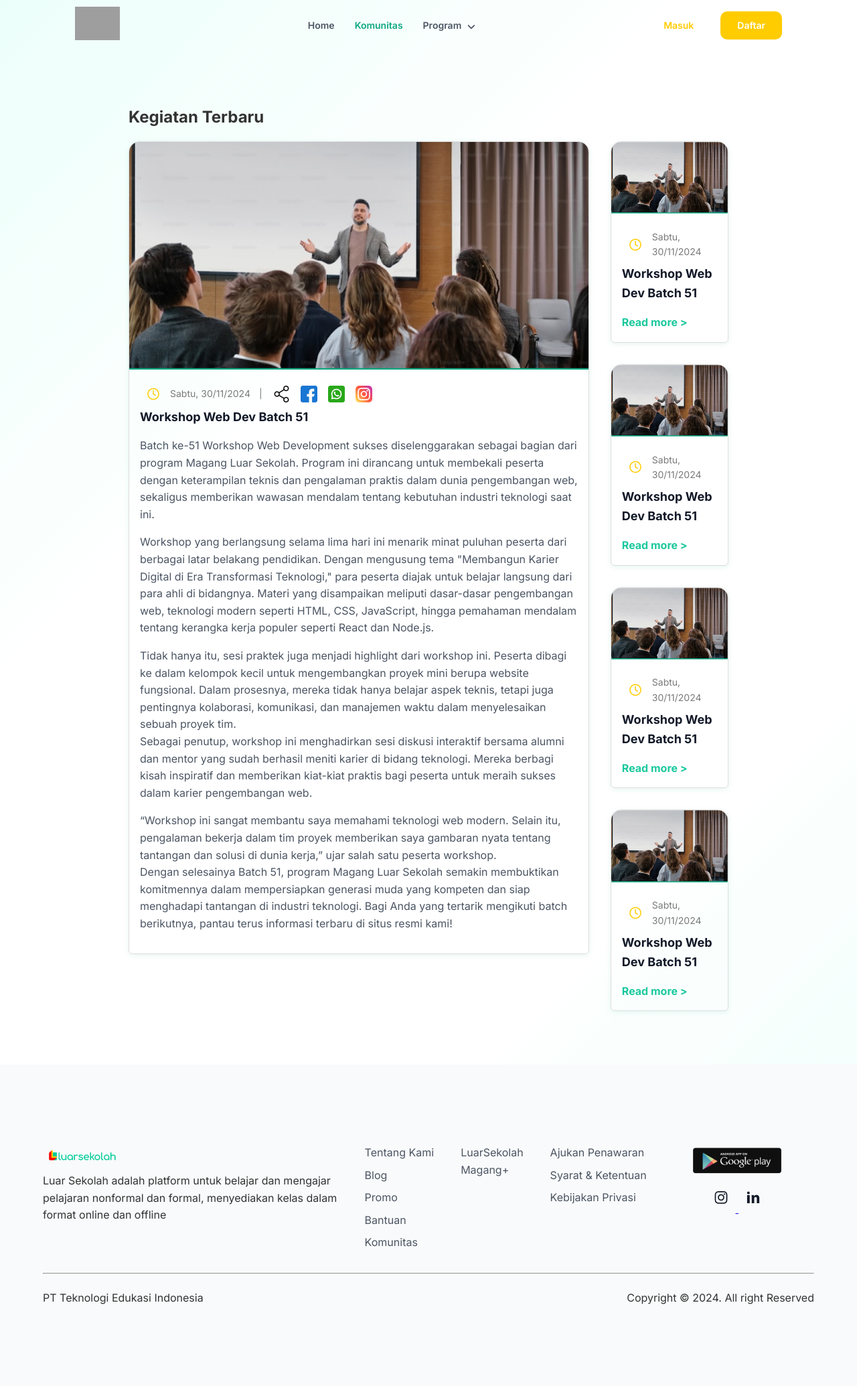
After one commit to arru-tech/app-luar-sekolah, a PHP site: page /news-detail.php in a window 1280 px wide. The commit adds this page. Shown: the whole page at 67% size. Run offline with PHP 8.4, Linux system fonts and the light colour scheme; grey boxes are pictures that could not be loaded.

Commit message:
add news-detail.php

```diff
--- a/component/class.php
+++ b/component/class.php
@@ -30,7 +30,7 @@
             </div>
 
             <div class="button">
-                <a href="#">Gabung sekarang</a>
+                <a href="https://t.me/+FHnsDdl9V7w2MWJl">Gabung sekarang</a>
             </div>
 
         </div>
@@ -61,7 +61,7 @@
             </div>
 
             <div class="button2">
-                <a href="#">Gabung sekarang</a>
+                <a href="https://t.me/+FHnsDdl9V7w2MWJl">Gabung sekarang</a>
             </div>
         </div>
 
@@ -94,7 +94,7 @@
             </div>
 
             <div class="button">
-                <a href="#">Gabung sekarang</a>
+                <a href="https://t.me/+FHnsDdl9V7w2MWJl">Gabung sekarang</a>
             </div>
         </div>
     </div>
--- a/component/contact.php
+++ b/component/contact.php
@@ -7,7 +7,7 @@
             <p>Komunikasikan dulu dengan admin, bisa jadi solusi!</p>
         </div>
         <div class="contact-button">
-            <button type="button" href="">Klik untuk tanya lebih lanjut</button>
+            <a href="https://api.whatsapp.com/send?phone=628112021444&text=Halo%20Luarsekolah">Klik untuk tanya lebih lanjut</a>
         </div>
     </div>
 
@@ -16,7 +16,7 @@
             <p>Hi, kami siap membantu jika Anda mengalami kendala!</p>
         </div>
         <div class="whatsapp-logo">
-            <a href="">
+            <a href="https://api.whatsapp.com/send?phone=628112021444&text=Halo%20Luarsekolah">
                 <img src="./img/whatsapp-logo.png" alt="Whatsapp">
             </a>
         </div>
--- a/component/hero.php
+++ b/component/hero.php
@@ -12,7 +12,7 @@
                 <p>berinteraksi dan bersikusi. #Sampaijadibisa</p>
             </div>
             <div class="hero-text-button">
-                <button type="button" href="">Gabung Komunitas</button>
+                <a href="https://t.me/+FHnsDdl9V7w2MWJl">Gabung Komunitas</a>
             </div>
             <hr>
             <div class="hero-text-element">
--- a/component/navbar.php
+++ b/component/navbar.php
@@ -3,14 +3,14 @@
 
 <nav class="navbar">
     <div class="logo">
-        <a href="#">
+        <a href="./index.php">
         <img src="./img/LS-logo-master.png" alt="Logo">
         </a>
     </div>
     <div class="menu">
         <ul>
-            <li><a href="#" class="nav-link home">Home</a></li>
-            <li><a href="#" class="nav-link komunitas">Komunitas</a></li>
+            <li><a href="https://luarsekolah.com/" class="nav-link home">Home</a></li>
+            <li><a href="./index.php" class="nav-link komunitas">Komunitas</a></li>
             <li>
                     <a href="#" class="nav-link program">Program <i class="fa-solid fa-angle-down fa-sm" style="vertical-align: middle; margin-left: 5px;"></i></a>
 
--- /dev/null
+++ b/component/news-detail.php
@@ -0,0 +1,108 @@
+<section class="event-parent">
+    <div class="event-container">
+        <div class="event-container-1">
+            <p>Kegiatan Terbaru</p>
+            <div class="event-section">
+                <div class="event-section-1">
+                    <div class="card-big">
+                        <div class="card-image">
+                            <img src="./img/card-images-big.png" alt="Webinar">
+                        </div>
+                        <div class="card-content">
+                            <div class="card-date">
+                                <img src="./img/clock.png" alt="" id="no-padding">
+                                <span>Sabtu, 30/11/2024</span>
+                                <span>|</span>
+                                <img src="./img/share-button.png" alt="">
+                                <img src="./img/facebook-button.png" alt="">
+                                <img src="./img/whatsapp-button.png" alt="">
+                                <img src="./img/instagram-button.png" alt="">
+                            </div>
+                            <h3 class="card-title">
+                                Workshop Web Dev Batch 51
+                            </h3>
+                            <div class="event-text">
+                                <p>
+                                    Batch ke-51 Workshop Web Development sukses diselenggarakan sebagai bagian dari program Magang Luar Sekolah. Program ini dirancang untuk membekali peserta dengan keterampilan teknis dan pengalaman praktis dalam dunia pengembangan web, sekaligus memberikan wawasan mendalam tentang kebutuhan industri teknologi saat ini.
+                                </p>
+                                <p>
+                                    Workshop yang berlangsung selama lima hari ini menarik minat puluhan peserta dari berbagai latar belakang pendidikan. Dengan mengusung tema "Membangun Karier Digital di Era Transformasi Teknologi," para peserta diajak untuk belajar langsung dari para ahli di bidangnya. Materi yang disampaikan meliputi dasar-dasar pengembangan web, teknologi modern seperti HTML, CSS, JavaScript, hingga pemahaman mendalam tentang kerangka kerja populer seperti React dan Node.js.
+                                </p>
+                                <p>
+                                    Tidak hanya itu, sesi praktek juga menjadi highlight dari workshop ini. Peserta dibagi ke dalam kelompok kecil untuk mengembangkan proyek mini berupa website fungsional. Dalam prosesnya, mereka tidak hanya belajar aspek teknis, tetapi juga pentingnya kolaborasi, komunikasi, dan manajemen waktu dalam menyelesaikan sebuah proyek tim.
+                                    <br>Sebagai penutup, workshop ini menghadirkan sesi diskusi interaktif bersama alumni dan mentor yang sudah berhasil meniti karier di bidang teknologi. Mereka berbagi kisah inspiratif dan memberikan kiat-kiat praktis bagi peserta untuk meraih sukses dalam karier pengembangan web.
+                                </p>
+                                <p>
+                                    “Workshop ini sangat membantu saya memahami teknologi web modern. Selain itu, pengalaman bekerja dalam tim proyek memberikan saya gambaran nyata tentang tantangan dan solusi di dunia kerja,” ujar salah satu peserta workshop.
+                                    <br>Dengan selesainya Batch 51, program Magang Luar Sekolah semakin membuktikan komitmennya dalam mempersiapkan generasi muda yang kompeten dan siap menghadapi tantangan di industri teknologi. Bagi Anda yang tertarik mengikuti batch berikutnya, pantau terus informasi terbaru di situs resmi kami!
+                                </p>
+                            </div>
+                        </div>
+                    </div>
+                </div>
+                <div class="event-section-2">
+                    <div class="card" id="card-margin">
+                        <div class="card-image">
+                            <img src="./img/card-images.png" alt="Webinar">
+                        </div>
+                        <div class="card-content">
+                            <div class="card-date">
+                                <img src="./img/clock.png" alt="">
+                                <span>Sabtu, 30/11/2024</span>
+                            </div>
+                            <h3 class="card-title">
+                                Workshop Web Dev Batch 51
+                            </h3>
+                            <a href="#" class="card-link">Read more &#62;</a>
+                        </div>
+                    </div>
+                    <div class="card" id="card-margin-2">
+                        <div class="card-image">
+                            <img src="./img/card-images.png" alt="Webinar">
+                        </div>
+                        <div class="card-content">
+                            <div class="card-date">
+                                <img src="./img/clock.png" alt="">
+                                <span>Sabtu, 30/11/2024</span>
+                            </div>
+                            <h3 class="card-title">
+                                Workshop Web Dev Batch 51
+                            </h3>
+                            <a href="#" class="card-link">Read more &#62;</a>
+                        </div>
+                    </div>
+                    <div class="card" id="card-margin-2">
+                        <div class="card-image">
+                            <img src="./img/card-images.png" alt="Webinar">
+                        </div>
+                        <div class="card-content">
+                            <div class="card-date">
+                                <img src="./img/clock.png" alt="">
+                                <span>Sabtu, 30/11/2024</span>
+                            </div>
+                            <h3 class="card-title">
+                                Workshop Web Dev Batch 51
+                            </h3>
+                            <a href="#" class="card-link">Read more &#62;</a>
+                        </div>
+                    </div>
+                    <div class="card" id="card-margin-2">
+                        <div class="card-image">
+                            <img src="./img/card-images.png" alt="Webinar">
+                        </div>
+                        <div class="card-content">
+                            <div class="card-date">
+                                <img src="./img/clock.png" alt="">
+                                <span>Sabtu, 30/11/2024</span>
+                            </div>
+                            <h3 class="card-title">
+                                Workshop Web Dev Batch 51
+                            </h3>
+                            <a href="#" class="card-link">Read more &#62;</a>
+                        </div>
+                    </div>
+                </div>
+            </div>
+        </div>
+    </div>
+</section>
--- a/css/activity.css
+++ b/css/activity.css
@@ -52,12 +52,12 @@
     text-align: center;
 }
 
-.activity-col-1 button {
+.activity-col-1 a {
     color: white;
     background-color: #0EA781;
     padding: 10px 20px;
     border-radius: 10px;
-    border: none;
+    text-decoration: none;
 }
 
 
--- a/css/contact.css
+++ b/css/contact.css
@@ -73,7 +73,7 @@
     padding-bottom: 16px;
 }
 
-.contact-button button {
+.contact-button a {
     text-decoration: none;
     background-color: #FFCC00;
     color: #111827;
--- a/css/hero.css
+++ b/css/hero.css
@@ -53,7 +53,7 @@
     padding-bottom: 16px;
 }
 
-.hero-text-button button {
+.hero-text-button a {
     text-decoration: none;
     background-color: #0EA781;
     color: #F9FAFB;
--- /dev/null
+++ b/css/news-detail.css
@@ -0,0 +1,128 @@
+.event-parent {
+    display: flex;
+    justify-content: center;
+    height: auto;
+    margin: 80px 0px;
+}
+
+.event-container {
+    display: flex;
+    justify-content: center;
+    align-items: center;
+    flex-direction: column;
+    width: 70%;
+}
+
+.event-container-1 {
+    display: flex;
+    justify-content: space-between;
+    flex-direction: column;
+    width: 100%;
+}
+
+.event-section {
+    display: flex;
+    flex-direction: row;
+    justify-content: space-between;
+    width: 100%;
+}
+
+.card-big {
+  margin-right: 32px;
+}
+
+.event-section-2 {
+    display: flex;
+    justify-content: center;
+    align-items: flex-start;
+    flex-direction: column;
+}
+
+#card-margin {
+ margin-top: 0;
+}
+
+#card-margin-2 {
+  margin-top: 32px;
+}
+
+.card {
+    margin-top: 60px;
+    border: 1px solid #ddd;
+    border-radius: 16px;
+    overflow: hidden;
+    max-width: 300px;
+    font-family: Arial, sans-serif;
+    box-shadow: 0 2px 8px rgba(14, 167, 129, 0.1);
+    border-bottom-left-radius: 6px;
+    border-bottom-right-radius: 6px;
+  }
+
+.card-big {
+    border: 1px solid #ddd;
+    border-radius: 16px;
+    overflow: hidden;
+    max-width: 1200px;
+    font-family: Arial, sans-serif;
+    box-shadow: 0 2px 8px rgba(14, 167, 129, 0.1);
+    border-bottom-left-radius: 6px;
+    border-bottom-right-radius: 6px;
+  }
+
+  .card-image img {
+    width: 100%;
+    height: auto;
+  }
+
+  .card-content {
+    padding: 16px;
+  }
+
+  .card-date {
+    color: #7a7a7a;
+    font-size: 14px;
+    margin-bottom: 8px;
+    display: flex;
+    flex-direction: row;
+    align-items: center;
+  }
+
+  .card-date span {
+    padding-left: 5px;
+  }
+
+  .card-title {
+    font-size: 18px;
+    font-weight: bold;
+    margin-bottom: 16px;
+    color: #111827;
+  }
+
+  .card-link {
+    color: #1BC89D;
+    text-decoration: none;
+    font-weight: bold;
+  }
+
+  .card-content .event-text p {
+    font-size: 16px;
+    font-weight: normal;
+    color: #4B5563;
+  }
+
+.event-container p {
+  color: 111827;
+  font-weight: bold;
+  font-size: 24px;
+  padding-bottom: 16px;
+}
+
+#no-padding {
+    padding: none;
+}
+.card-content .card-date span {
+    padding-right: 8px;
+}
+.card-content .card-date img {
+    padding: 0px 8px;
+}
--- /dev/null
+++ b/news-detail.php
@@ -0,0 +1,17 @@
+<!DOCTYPE html>
+<html lang="en">
+<head>
+    <meta charset="UTF-8">
+    <meta name="viewport" content="width=device-width, initial-scale=1.0">
+    <title>Home Page</title>
+    <link rel="stylesheet" href="./css/style.css">
+    <link rel="stylesheet" href="./css/navbar.css">
+    <link rel="stylesheet" href="./css/news-detail.css">
+    <link rel="stylesheet" href="./css/footer.css">
+</head>
+<body>
+    <?php include './component/navbar.php'; ?>
+    <?php include './component/news-detail.php'; ?>
+    <?php include './component/footer.php'; ?>
+</body>
+</html>
```
Also changed, not shown: component/activity.php (+5 -5 lines), img/facebook-button.png (added), img/instagram-button.png (added), img/share-button.png (added), img/whatsapp-button.png (added).
